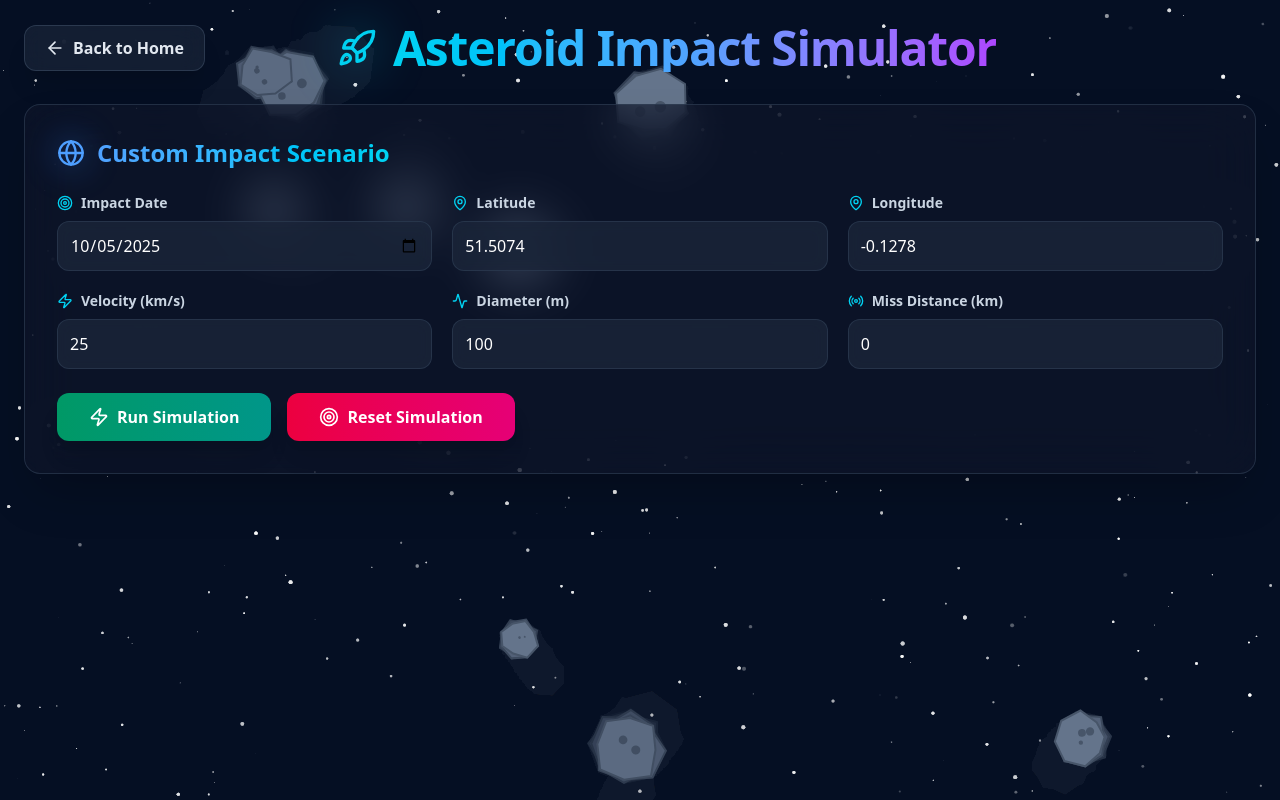
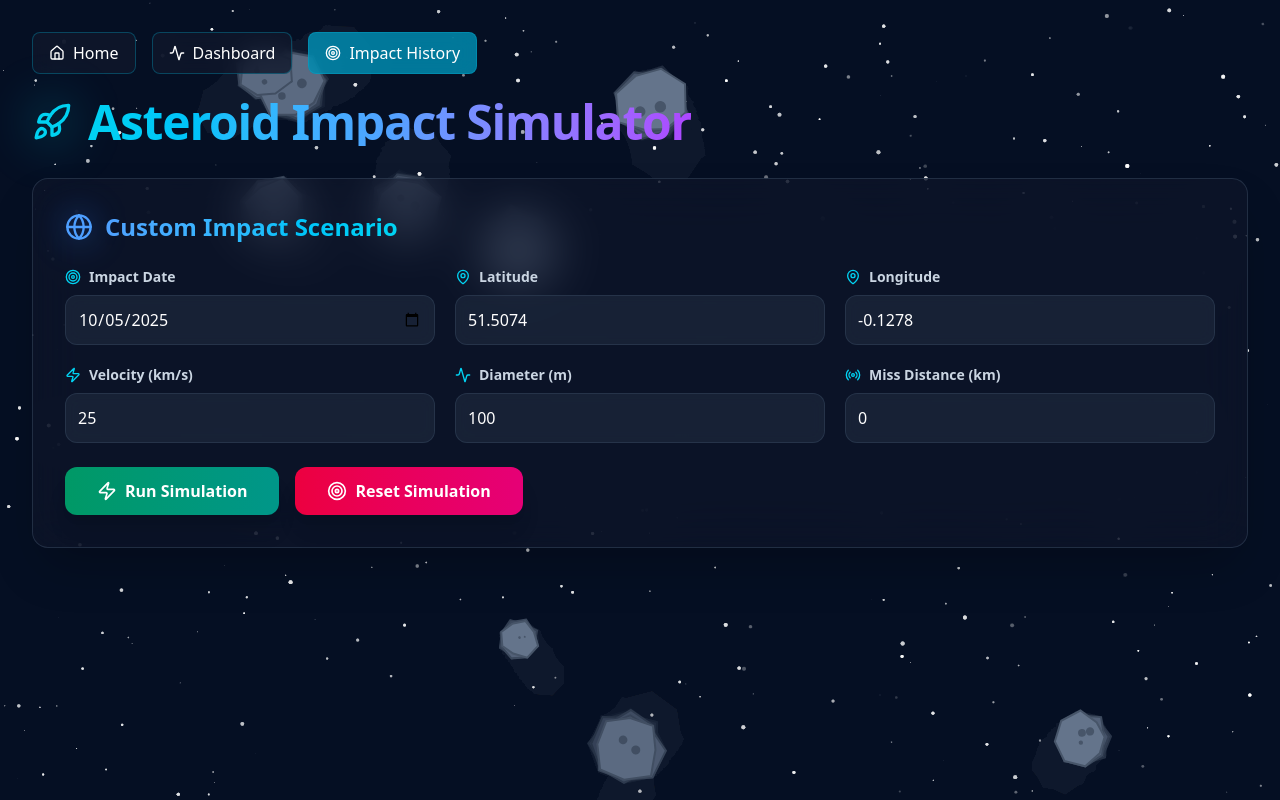
Before and after one commit to SahilShameerDev/NASA_METEOR_MADNESS, a React (Vite) app in the folder Astro/: page /hit in a window 1280 px wide. Built offline with nearby package versions, Linux system fonts and the light colour scheme.

Commit message:
Add navigation buttons to Impact Dashboard for improved user experience

```diff
--- a/Astro/src/pages/HitSimulation.jsx
+++ b/Astro/src/pages/HitSimulation.jsx
@@ -3,7 +3,7 @@ import { MapContainer, TileLayer, Circle, Popup } from 'react-leaflet';
 import 'leaflet/dist/leaflet.css';
 import { Tab, Tabs, TabList, TabPanel } from 'react-tabs';
 import 'react-tabs/style/react-tabs.css';
-import { Zap, MapPin, Activity, Target, Flame, Wind, Users, ArrowLeft, Rocket, Globe, Radio } from 'lucide-react';
+import { Zap, MapPin, Activity, Target, Flame, Wind, Users, ArrowLeft, Rocket, Globe, Radio, Home } from 'lucide-react';
 
 const getZoneColor = (key) => ({
   totalDestruction: '#FF1744',
@@ -255,17 +255,35 @@ export default function ImpactDashboard() {
         style={{ background: 'linear-gradient(to bottom, #0f172a, #020617)' }}
       />
 
-      <div className="relative z-10 p-6 max-w-7xl mx-auto">
-        {/* Header with Back Button */}
-        <div className="flex items-center justify-between mb-8">
+      <div className="relative z-10 p-8">
+        <div className="max-w-7xl mx-auto">
+          {/* Navigation Bar */}
+          <div className="mb-6 flex items-center gap-4">
             <button
-            className="group flex items-center gap-2 px-5 py-2.5 bg-slate-800/60 backdrop-blur-md hover:bg-slate-700/80 border border-slate-600/50 hover:border-cyan-400/60 rounded-xl font-semibold text-slate-200 transition-all duration-300 shadow-xl hover:shadow-cyan-500/20"
-            onClick={() => window.location.href='/asteroidplayer'}
+              onClick={() => window.location.href = '/'}
+              className='bg-slate-900/80 backdrop-blur-md hover:bg-slate-800 border border-cyan-500/30 text-white px-4 py-2 rounded-lg flex items-center gap-2 transition-colors'
             >
-            <ArrowLeft className="w-5 h-5 group-hover:-translate-x-1 transition-transform duration-300" />
-            <span>Back to Home</span>
+              <Home className='w-4 h-4' />
+              Home
             </button>
+            <button
+              onClick={() => window.location.href = '/asteroidplayer'}
+              className='bg-slate-900/80 backdrop-blur-md hover:bg-slate-800 border border-cyan-500/30 text-white px-4 py-2 rounded-lg flex items-center gap-2 transition-colors'
+            >
+              <Activity className='w-4 h-4' />
+              Dashboard
+            </button>
+            <button
+              onClick={() => window.location.href = '/hit'}
+              className='bg-cyan-600/80 backdrop-blur-md hover:bg-cyan-700 border border-cyan-500/30 text-white px-4 py-2 rounded-lg flex items-center gap-2 transition-colors'
+            >
+              <Target className='w-4 h-4' />
+              Impact History
+            </button>
+          </div>
 
+          {/* Page Title */}
+          <div className="mb-8">
             <div className="flex items-center gap-4">
               <div className="relative">
                 <Rocket className="w-10 h-10 text-cyan-400" />
@@ -275,8 +293,6 @@ export default function ImpactDashboard() {
                 Asteroid Impact Simulator
               </h1>
             </div>
-
-          <div className="w-32"></div>
           </div>
 
         {/* Form Card */}
@@ -401,5 +417,6 @@ export default function ImpactDashboard() {
         }
       `}</style>
       </div>
+    </div>
   );
 }
```
Lines whose indentation alone changed are shown as unchanged.
